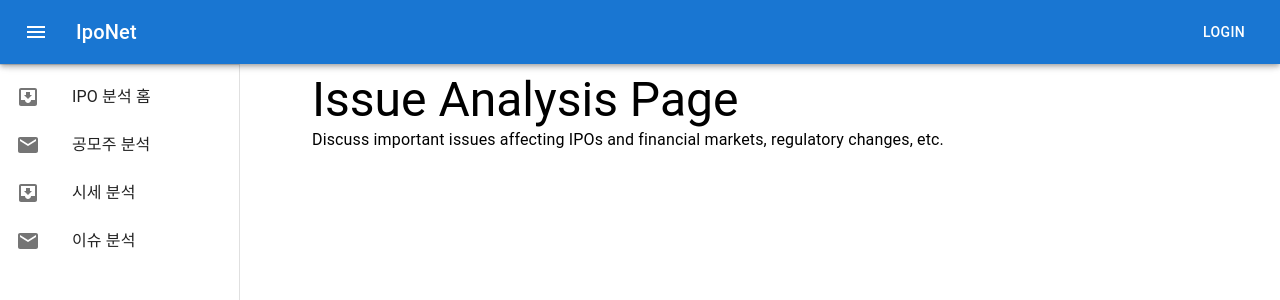
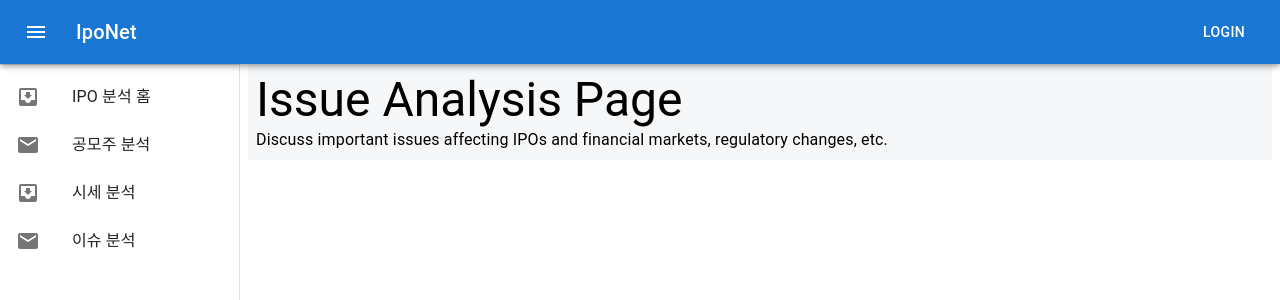
Before and after one commit to poohc300/ipoFront, a React (Create React App) app in the folder my-app/: page /issueAnalysis in a window 1280 px wide. Shown: the top 300 px of the page. Built offline with nearby package versions, Linux system fonts and the light colour scheme.

Commit message:
전체 레이아웃 오류 수정

```diff
--- a/my-app/src/App.js
+++ b/my-app/src/App.js
@@ -11,11 +11,12 @@ import { Box } from '@mui/material';
 function App() {
   return (
     <BrowserRouter>
-      <Box sx={{ display: 'flex' }}>
+      <Box sx={{ display: 'flex', flexDirection: 'row', marginTop: '64px' }}>
         <Header />
         <SideBar />
-        <Box component="main" sx={{ flexGrow: 1, bgcolor: 'background.default', p: 3 }}>
-          <PageContainer>
+        {/* <Box sx={{ display: 'flex', flexDirection: 'column', flexGrow: 1 }}> */}
+
+        <PageContainer >
           <Routes>
             <Route path="/" element={<Home />} />
             <Route path='/ipoAnalysis' element={<IpoAnalysis />} />
@@ -25,7 +26,7 @@ function App() {
         </PageContainer>
       </Box>
 
-      </Box>
+      {/* </Box> */}
     </BrowserRouter>
   );
 }
--- a/my-app/src/Components/PageContainer/index.js
+++ b/my-app/src/Components/PageContainer/index.js
@@ -2,9 +2,22 @@
 import React from 'react';
 import { Box } from '@mui/material';
 
-const PageContainer = ({ children }) => {
+const PageContainer = ({ children, maxWidth = '100%', maxHeight = '100%' }) => {
     return (
-        <Box sx={{ maxWidth: '1000px', mx: 'auto', p: 5 }}>
+        <Box
+            sx={{
+                width: '100%', // 최대 너비를 100%로 설정하여 부모 요소에 맞게 크기를 조정합니다.
+                height: '100%', // 최대 높이를 100%로 설정하여 부모 요소에 맞게 크기를 조정합니다.
+                maxWidth, // 최대 너비를 props로 전달된 값으로 설정합니다.
+                maxHeight, // 최대 높이를 props로 전달된 값으로 설정합니다.
+                mx: 'auto', // 가운데 정렬을 위해 좌우 마진을 자동으로 설정합니다.
+                p: 1, // 안쪽 패딩을 설정합니다.
+                bgcolor: '#f5f7f9', // 배경색을 지정합니다.
+                overflowY: 'auto', // Y축 스크롤이 필요할 경우 스크롤바를 추가합니다.
+                display: 'flex', // 자식 요소를 가로로 배치하기 위해 flex display를 설정합니다.
+                flexDirection: 'column', // 자식 요소를 세로 방향으로 배치합니다.
+            }}
+        >
             {children}
         </Box>
     );
```
Lines whose indentation alone changed are shown as unchanged.
